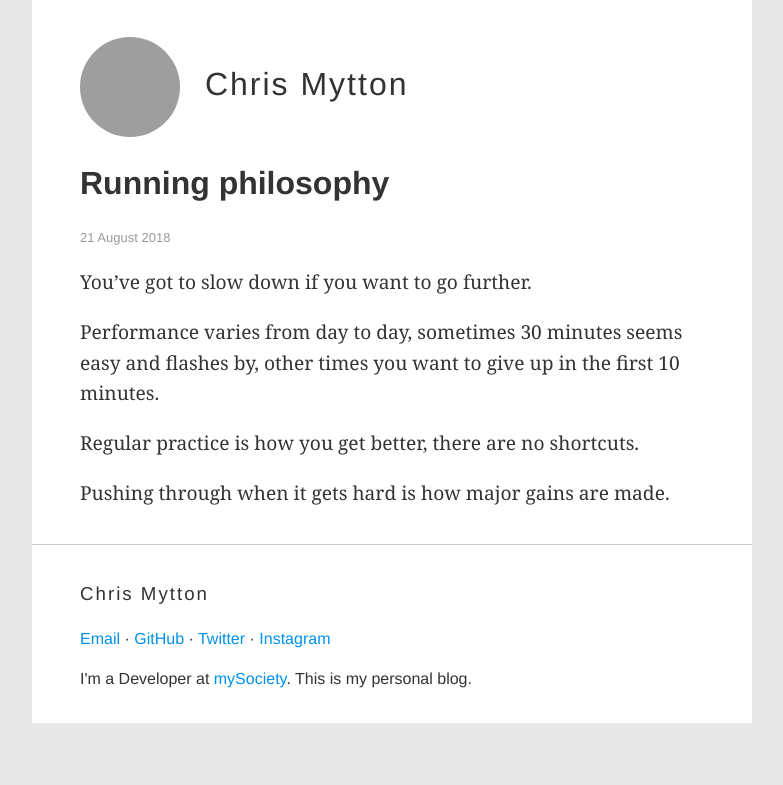
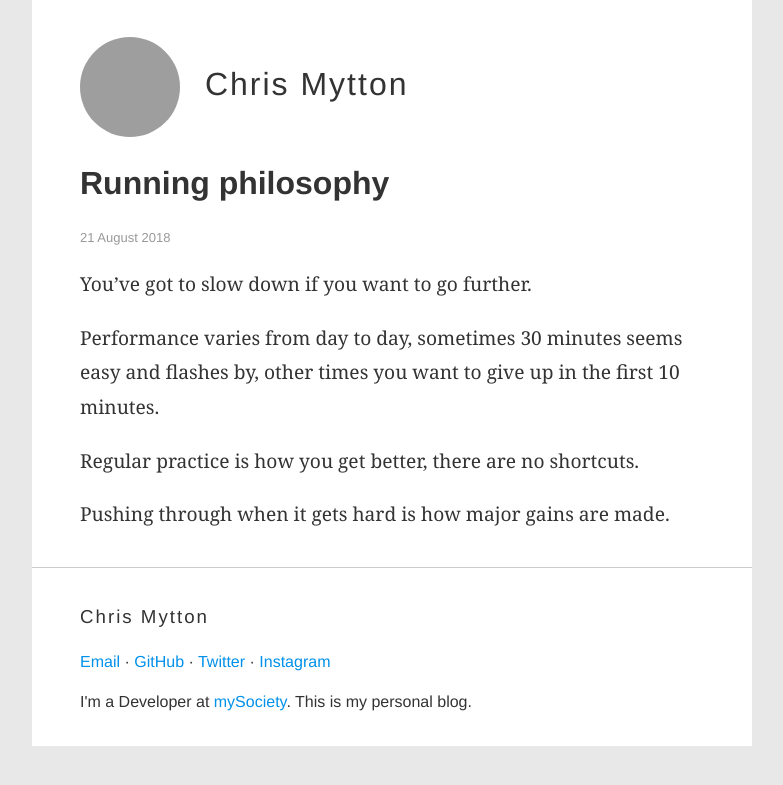
Before and after one commit to chrismytton/chrismytton.github.io, a Jekyll site: the page built from _posts/2018-08-21-running-philosophy.md, in a window 1280 px wide. Shown: the top 785 px of the page, without its empty margins (248-1031 px from the left). Built offline with Jekyll 4.4.1, drawn with Linux system fonts in a browser that asks for light colours; grey boxes are pictures that could not be loaded.

Commit message:
Increase line-height for body text

```diff
--- a/_sass/_theme.scss
+++ b/_sass/_theme.scss
@@ -75,7 +75,7 @@ pre > code {
 
 .post-content {
   font-family: $body-text-font;
-  line-height: 1.6;
+  line-height: 1.8;
   font-size: 1.2rem;
   h1, h2, h3, h4, h5, h6 {
     font-family: $font-stack;
```
